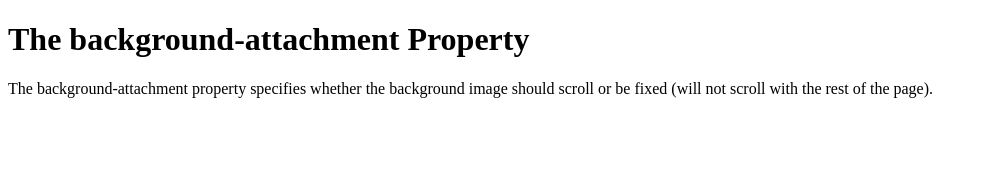
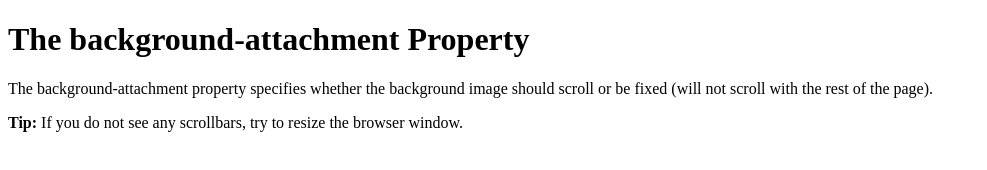
Before and after one commit to enggalalfrian/2.7_latihan_cara_penggunaan_backgroundrepeat-attachment-position-dan-shorthand, a plain HTML site: page index.html in a window 1280 px wide. Shown: the whole page, without its empty margins (0-987 px from the left). Drawn offline with Linux system fonts and the light colour scheme.

Commit message:
Update index.html

```diff
--- a/index.html
+++ b/index.html
@@ -9,5 +9,6 @@
 <body>
     <h1>The background-attachment Property</h1>
     <p>The background-attachment property specifies whether the background image should scroll or be fixed (will not scroll with the rest of the page).</p>
+    <p><strong>Tip:</strong> If you do not see any scrollbars, try to resize the browser window.</p>
 </body>
 </html>
```
